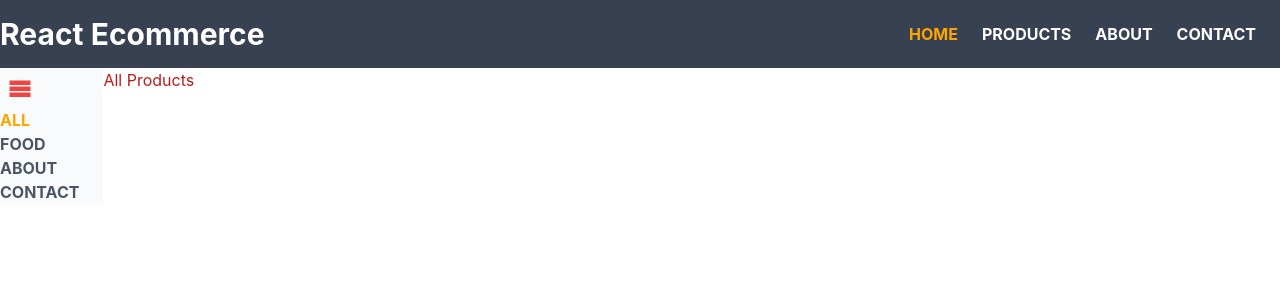
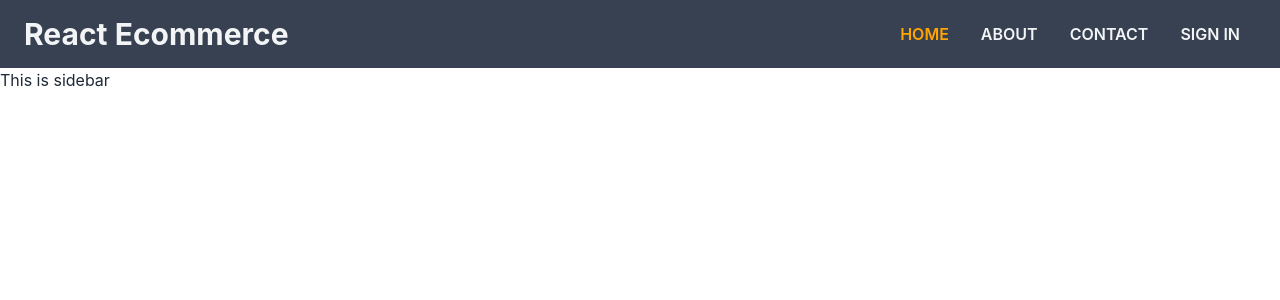
Before and after one commit to Biplob123121/react-ecommerce-client, a React (Create React App) app: page / in a window 1280 px wide. Shown: the top 300 px of the page. Built offline with nearby package versions, Linux system fonts and the light colour scheme.

Commit message:
update the whole project and completed the navbar

```diff
--- a/src/pages/About/About.js
+++ /dev/null
@@ -1,11 +0,0 @@
-import React from 'react'
-
-function About() {
-  return (
-    <section>
-        <h1>This is about page!!</h1>
-    </section>
-  )
-}
-
-export default About
--- a/src/pages/Category/AllProducts.js
+++ /dev/null
@@ -1,11 +0,0 @@
-import React from 'react'
-
-function AllProducts() {
-  return (
-    <section>
-        <h3 className='text-red-700'>All Products</h3>
-    </section>
-  )
-}
-
-export default AllProducts
--- a/src/pages/Category/Category.js
+++ /dev/null
@@ -1,29 +0,0 @@
-import React from 'react';
-import { Link, Outlet } from 'react-router-dom';
-import { ImMenu } from "react-icons/im";
-
-function Category() {
-    return (
-        <section className='container mx-auto'>
-            <div className="drawer">
-                <input id="my-drawer" type="checkbox" className="drawer-toggle" />
-                <div className="drawer-content">
-                    <Outlet />
-                    <label htmlFor="my-drawer" className="btn btn-primary drawer-button"><ImMenu /><span className='pl-2'>Category</span></label>
-                </div>
-                <div className="drawer-side">
-                    <label htmlFor="my-drawer" className="drawer-overlay"></label>
-                    <ul className="menu p-4 w-80 bg-base-100 text-base-content">
-
-                        <li><Link to={"/"}>All</Link></li>
-                        <li><Link to={"/food"}>Food</Link></li>
-                        <li><a>Sidebar Item 2</a></li>
-
-                    </ul>
-                </div>
-            </div>
-        </section>
-    )
-}
-
-export default Category
--- a/src/pages/Category/Food.js
+++ /dev/null
@@ -1,11 +0,0 @@
-import React from 'react'
-
-function Food() {
-  return (
-    <section>
-        <h3 className='text-red-700'>Food</h3>
-    </section>
-  )
-}
-
-export default Food
--- /dev/null
+++ b/src/pages/Home.js
@@ -0,0 +1,14 @@
+import React from 'react'
+import Navbar from './shared/Navbar'
+import Sidebar from './shared/Sidebar'
+
+function Home() {
+    return (
+        <section>
+            <Navbar />
+            <Sidebar />
+        </section>
+    )
+}
+
+export default Home
--- a/src/pages/Home/Home.js
+++ /dev/null
@@ -1,16 +0,0 @@
-import React from 'react'
-import Category from '../Category/Category'
-import Header from '../Shared/Header'
-import Sidebar from './Sidebar'
-
-function Home() {
-  return (
-    <section>
-        <Header />
-        <Sidebar />
-        {/* <Category /> */}
-    </section>
-  )
-}
-
-export default Home
--- a/src/pages/Home/Sidebar.js
+++ /dev/null
@@ -1,43 +0,0 @@
-import React, { useState } from 'react';
-import { NavLink, Outlet } from 'react-router-dom';
-import { ImMenu, ImCross } from "react-icons/im";
-
-function Sidebar() {
-    const links = [
-        { name: "All", link: "/" },
-        { name: "Food", link: "/food" },
-        { name: "About", link: "/about" },
-        { name: "Contact", link: "/contact" },
-    ]
-
-    let [open, setOpen] = useState(false);
-
-    let activeStyle = {
-        color: "orange",
-    };
-
-    return (
-        <section className='container mx-auto flex'>
-            <nav className='text-gray-600 bg-gray-50'>
-                <div onClick={() => setOpen(!open)} className=' text-red-500'>
-                    <h3 className='p-2 text-2xl font-bold'>{open ? <ImCross /> : <ImMenu />}</h3>
-                </div>
-                <div className={`flex flex-col left-0 w-full md:w-auto  absolute md:static ${open ? 'top-18' : 'top-[-490px]'}`}>
-                    {
-                        links.map((item, index) => {
-                            return <NavLink to={item.link} key={index} style={({ isActive }) =>
-                                isActive ? activeStyle : undefined} className={`py-2 md:py-0 px-6 pl-12 md:pl-0 text-md font-bold uppercase hover:text-orange-400`}>
-                                {item.name}
-                            </NavLink>
-                        })
-                    }
-                </div>
-            </nav>
-            <div>
-                <Outlet />
-            </div>
-        </section>
-    )
-}
-
-export default Sidebar
--- a/src/pages/Shared/Header.js
+++ /dev/null
@@ -1,43 +0,0 @@
-import React, { useState } from 'react';
-import { NavLink } from 'react-router-dom';
-import { ImMenu, ImCross } from "react-icons/im";
-
-function Header() {
-    const links = [
-        { name: "Home", link: "/" },
-        { name: "Products", link: "/products" },
-        { name: "About", link: "/about" },
-        { name: "Contact", link: "/contact" },
-    ]
-
-    let [open, setOpen] = useState(false);
-
-    let activeStyle = {
-        color: "orange",
-      };
-
-    return (
-        <header className='bg-gray-700 w-full'>
-            <nav className='container mx-auto md:flex py-4 md:justify-between text-white bg-gray-700'>
-                <NavLink to="/">
-                    <h1 className='pb-6 md:pb-0 pl-2 md:pl-0 text-3xl font-bold'>React Ecommerce</h1>
-                </NavLink>
-                <div className={`flex flex-col md:flex-row md:items-center left-0 w-full md:w-auto bg-gray-700 z-30 absolute md:static ${open? 'top-18':'top-[-490px]'}`}>
-                    {
-                        links.map((item, index) => {
-                            return <NavLink to={item.link} key={index}  style={({ isActive }) =>
-                            isActive ? activeStyle : undefined } className={`py-2 md:py-0 px-6 pl-12 md:pl-0 text-md font-bold uppercase hover:text-orange-400`}>
-                                {item.name}
-                            </NavLink>
-                        })
-                    }
-                </div>
-                <div onClick={()=>setOpen(!open)} className='md:hidden absolute top-4 right-4'>
-                    <h3 className='p-2 text-2xl font-bold'>{open? <ImCross />: <ImMenu />}</h3>
-                </div>
-            </nav>
-        </header>
-    )
-}
-
-export default Header
--- /dev/null
+++ b/src/pages/Shared/Navbar.js
@@ -0,0 +1,42 @@
+import React, { useState } from 'react';
+import { NavLink } from 'react-router-dom';
+import { BiMenu } from 'react-icons/bi';
+import { RxCross2 } from 'react-icons/rx';
+
+function Navbar() {
+    const navItems = [
+        { name: "Home", link: "/" },
+        { name: "About", link: "/about" },
+        { name: "Contact", link: "/contact" },
+        { name: "Sign in", link: "/signin" },
+    ];
+
+    const activeStyle = {
+        color: "orange",
+    };
+
+    const [open, setOpen] = useState(false);
+
+    return (
+        <header className='bg-gray-700 w-full'>
+            <nav className='flex justify-between items-center px-6 py-4 md:pb-4 pb-8 md:pb-0 text-gray-100 relative'>
+                <NavLink onClick={() => setOpen(!open)} to={"/"}>
+                    <h1 className='text-3xl font-bold'>React Ecommerce</h1>
+                </NavLink>
+                <div className={`flex flex-col items-center md:flex-row left-0 w-full md:w-auto bg-gray-700 absolute md:static duration-500 ${open ? 'top-20' : 'top-[-490px]'}`}>
+                    {
+                        navItems?.map((item, i) =>
+                            <NavLink onClick={() => setOpen(!open)} to={item.link} key={i} className="px-4 py-1 hover:bg-slate-500 hover:text-orange-500 rounded-md font-semibold uppercase" style={({ isActive }) => isActive ? activeStyle : undefined}>
+                                {item.name}
+                            </NavLink>)
+                    }
+                </div>
+                <div onClick={() => setOpen(!open)} className='md:hidden absolute top-6 right-4'>
+                    { open? <RxCross2 size={26} /> : <BiMenu size={26} />}
+                </div>
+            </nav>
+        </header>
+    )
+}
+
+export default Navbar
--- a/src/pages/Shared/NotFound.js
+++ b/src/pages/Shared/NotFound.js
@@ -2,9 +2,9 @@ import React from 'react'
 
 function NotFound() {
   return (
-    <section>
-        <h1 className='text-6xl font-bold text-gray-700 text-center pt-48'>404</h1>
-        <h3 className='text-3xl font-bold text-gray-700 text-center pt-4'>Oops!! Page Not Found...</h3>
+    <section className='text-center font-bold text-gray-700'>
+        <h1 className='text-6xl pt-48'>404</h1>
+        <h3 className='text-4xl pt-6'>Oops!! Page Not Found...</h3>
     </section>
   )
 }
--- /dev/null
+++ b/src/pages/Shared/Sidebar.js
@@ -0,0 +1,11 @@
+import React from 'react'
+
+function Sidebar() {
+  return (
+    <section>
+        This is sidebar
+    </section>
+  )
+}
+
+export default Sidebar
```
Also changed, not shown: src/App.js (+6 -13 lines).
